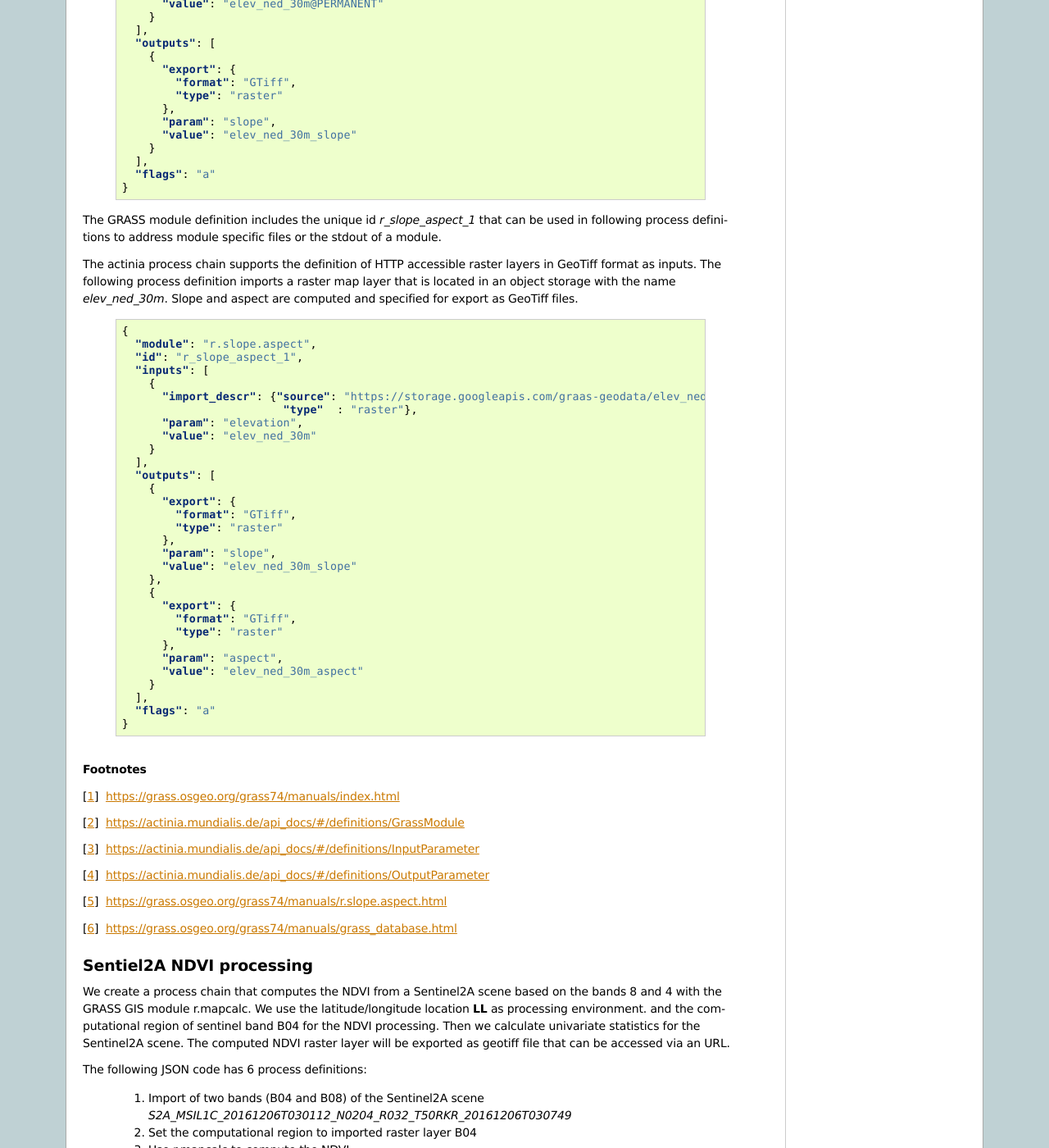
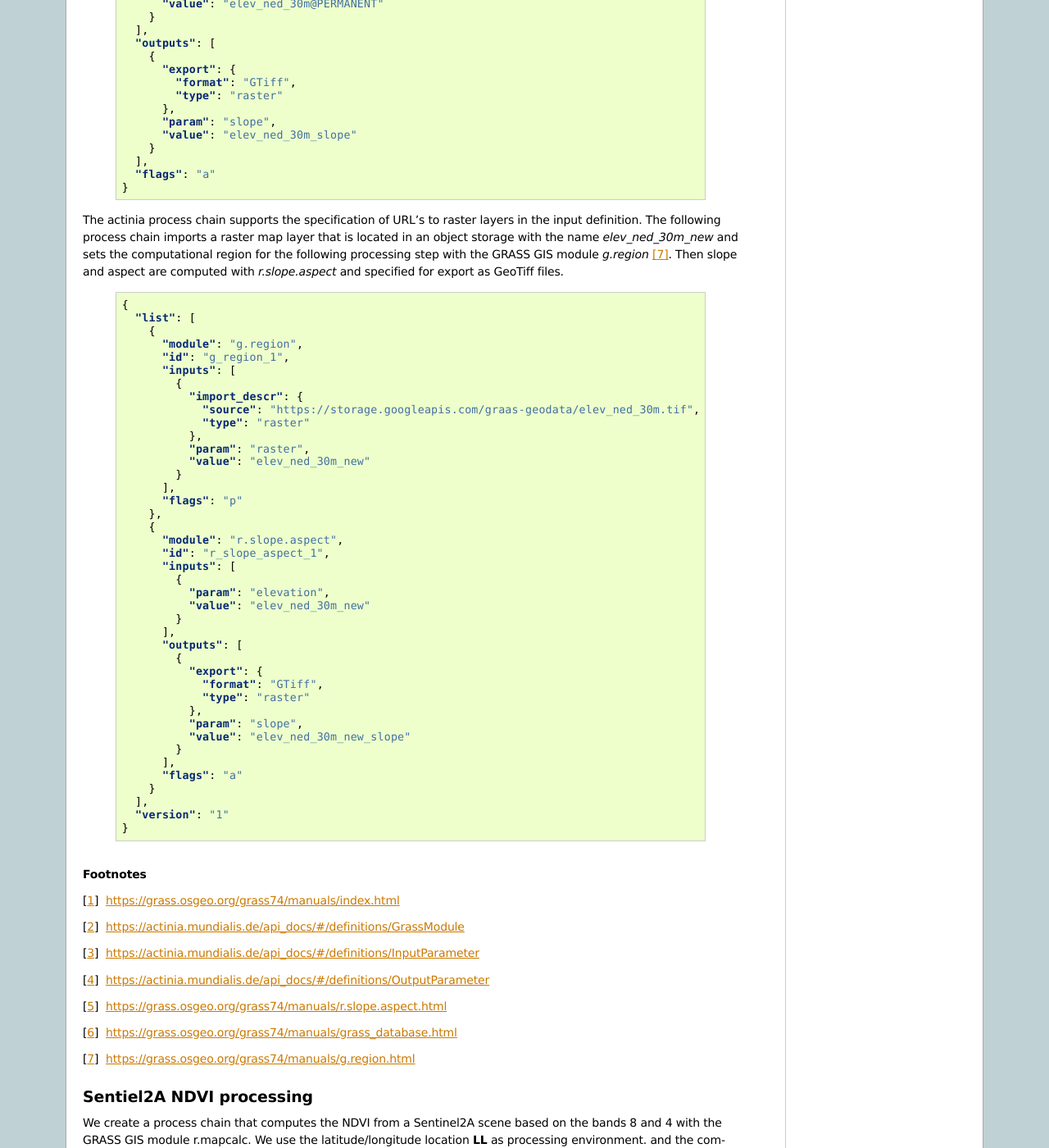
Before and after one commit to actinia-org/actinia-core, a Sphinx documentation site: the page built from docs/tutorial_process_chain.rst, in a window 1280 px wide and 1400 px high, scrolled down 594 px. Shown: the whole window at 82% size. Built offline with Sphinx 7.4.7, drawn with Linux system fonts in a browser that asks for light colours; formulas are drawn with MathJax 3; pages that are not in the unit, such as notebooks, are missing from menus; the version number is read from the project's files by our own code.

Commit message:
Better documentation.

```diff
--- a/docs/tutorial_process_chain.rst
+++ b/docs/tutorial_process_chain.rst
@@ -51,46 +51,54 @@ The output of the module is named *elev_ned_30m_slope* and should be exported as
         }
     ..
 
-The GRASS module definition includes the unique id *r_slope_aspect_1* that can be used in following
-process definitions to address module specific files or the stdout of a module.
-
-The actinia process chain supports the definition of HTTP accessible raster layers in GeoTiff format
-as inputs. The following process definition imports a raster map layer that is located
-in an object storage with the name *elev_ned_30m*. Slope and aspect are computed and specified for export
-as GeoTiff files.
+The actinia process chain supports the specification of URL's to raster layers in the input definition.
+The following process chain imports a raster map layer that is located
+in an object storage with the name *elev_ned_30m_new* and sets the computational region
+for the following processing step with the GRASS GIS module *g.region* [#gregion]_.
+Then slope and aspect are computed with *r.slope.aspect* and specified for export as GeoTiff files.
 
     .. code-block:: json
 
         {
-          "module": "r.slope.aspect",
-          "id": "r_slope_aspect_1",
-          "inputs": [
+          "list": [
             {
-              "import_descr": {"source": "https://storage.googleapis.com/graas-geodata/elev_ned_30m.tif",
-                                "type"  : "raster"},
-              "param": "elevation",
-              "value": "elev_ned_30m"
+              "module": "g.region",
+              "id": "g_region_1",
+              "inputs": [
+                {
+                  "import_descr": {
+                    "source": "https://storage.googleapis.com/graas-geodata/elev_ned_30m.tif",
+                    "type": "raster"
+                  },
+                  "param": "raster",
+                  "value": "elev_ned_30m_new"
+                }
+              ],
+              "flags": "p"
+            },
+            {
+              "module": "r.slope.aspect",
+              "id": "r_slope_aspect_1",
+              "inputs": [
+                {
+                  "param": "elevation",
+                  "value": "elev_ned_30m_new"
+                }
+              ],
+              "outputs": [
+                {
+                  "export": {
+                    "format": "GTiff",
+                    "type": "raster"
+                  },
+                  "param": "slope",
+                  "value": "elev_ned_30m_new_slope"
+                }
+              ],
+              "flags": "a"
             }
           ],
-          "outputs": [
-            {
-              "export": {
-                "format": "GTiff",
-                "type": "raster"
-              },
-              "param": "slope",
-              "value": "elev_ned_30m_slope"
-            },
-            {
-              "export": {
-                "format": "GTiff",
-                "type": "raster"
-              },
-              "param": "aspect",
-              "value": "elev_ned_30m_aspect"
-            }
-          ],
-          "flags": "a"
+          "version": "1"
         }
     ..
 
```
Also changed, not shown: other parts of docs/tutorial_process_chain.rst (+1 -0 lines).
